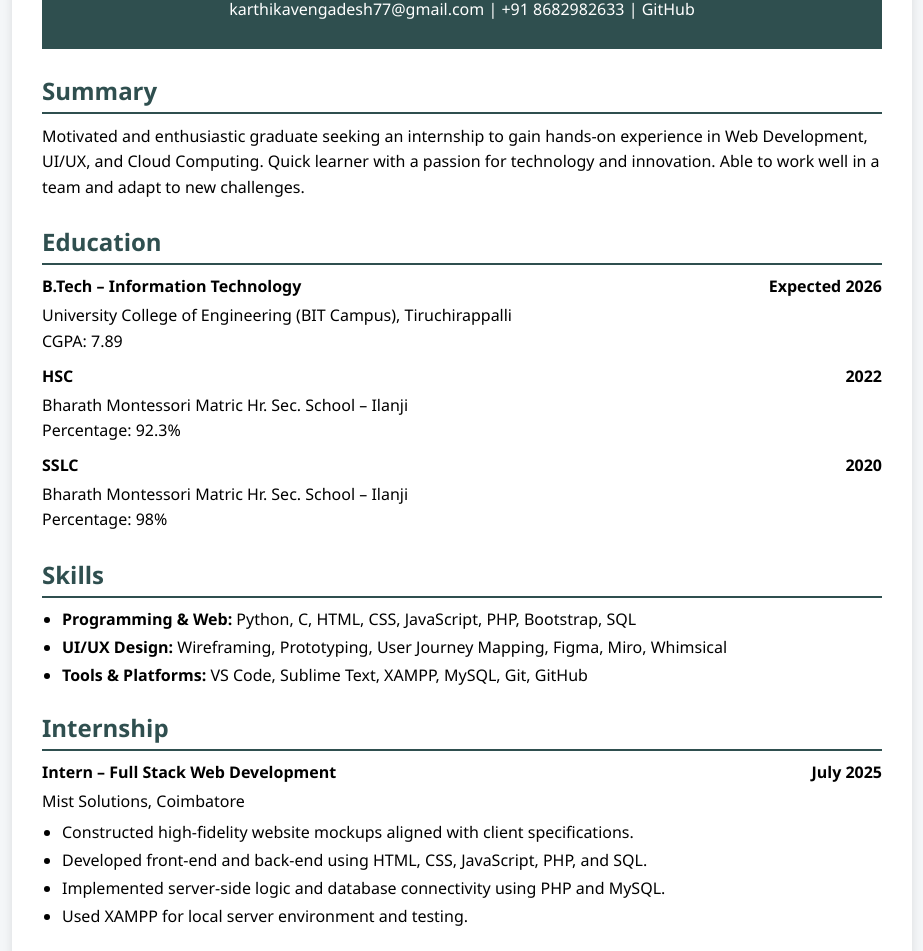
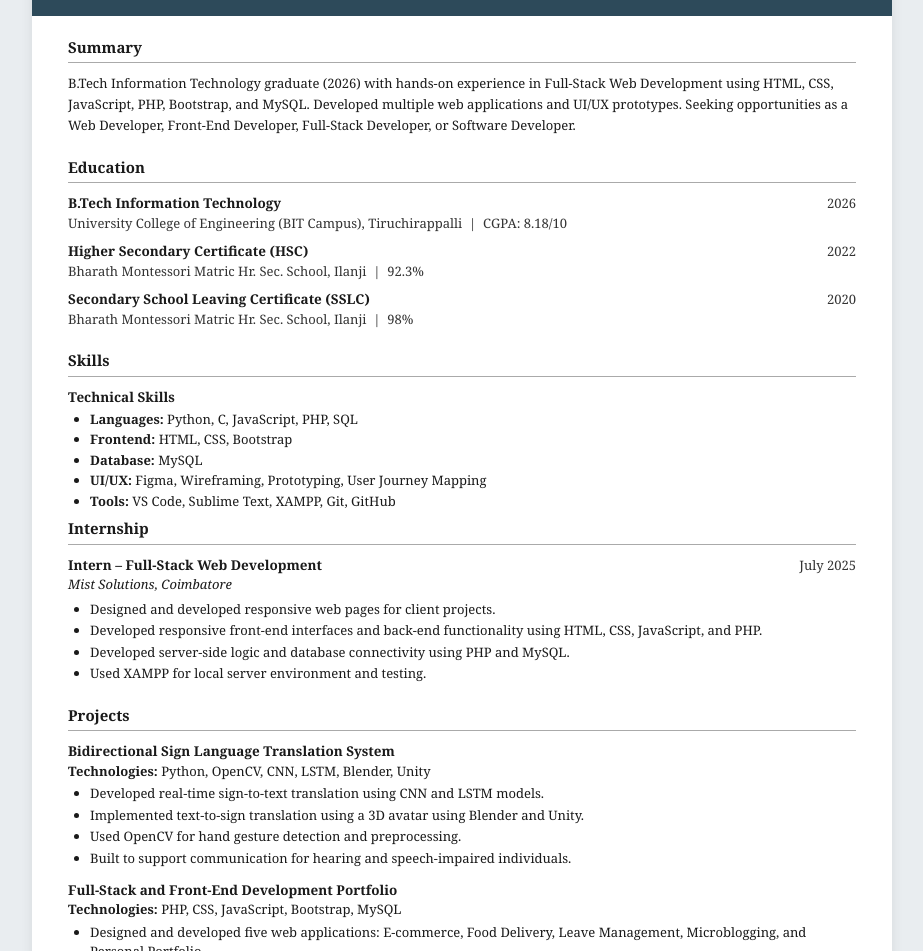
Before and after one commit to Karthika2706/kart, a plain HTML site: page portfolio.html in a window 1280 px wide. Shown: the part 124-1075 px from the top of the page, without its empty margins (178-1101 px from the left). Drawn offline with Linux system fonts and the light colour scheme.

Commit message:
Update portfolio.html

```diff
--- a/portfolio.html
+++ b/portfolio.html
@@ -1,197 +1,336 @@
 <!DOCTYPE html>
 <html lang="en">
 <head>
-  <meta charset="UTF-8">
-  <meta name="viewport" content="width=device-width, initial-scale=1.0">
-  <title>Karthika V - Resume</title>
+  <meta charset="UTF-8" />
+  <meta name="viewport" content="width=device-width, initial-scale=1.0"/>
+  <title>Karthika V – Resume</title>
+  <style>
+    *, *::before, *::after { box-sizing: border-box; margin: 0; padding: 0; }
 
-  <style>
-    * {
-      margin: 0;
-      padding: 0;
-      box-sizing: border-box;
-      font-family: "Segoe UI", sans-serif;
+    body {
+      font-family: Georgia, 'Times New Roman', serif;
+      font-size: 13.5px;
+      color: #1a1a1a;
+      background: #e9edf0;
+      line-height: 1.5;
+      padding: 24px 0;
     }
 
-    body {
-      background: #f4f6f8;
-      padding: 20px;
+    .page {
+      max-width: 860px;
+      margin: 0 auto;
+      background: #fff;
+      box-shadow: 0 0 12px rgba(0,0,0,0.08);
     }
 
-    .resume {
-      max-width: 900px;
-      margin: auto;
-      background: #ffffff;
-      padding: 30px;
-      box-shadow: 0 0 10px rgba(0,0,0,0.1);
+    /* ── Header ── */
+    .header {
+      background: #2d4a5a;
+      color: #fff;
+      padding: 28px 36px 24px;
+    }
+    .header h1 {
+      font-size: 26px;
+      font-weight: bold;
+      letter-spacing: 0.3px;
+      margin-bottom: 6px;
+    }
+    .header .contact {
+      font-size: 12.5px;
+      color: #d0dde5;
+    }
+    .header .contact a {
+      color: #d0dde5;
+      text-decoration: none;
+    }
+    .header .contact strong {
+      color: #fff;
     }
 
-    .header {
-      background: #2f4f4f;
-      color: #ffffff;
-      padding: 20px;
-      text-align: center;
+    /* ── Body ── */
+    .body {
+      padding: 20px 36px 36px;
     }
 
-    .header h1 {
-      margin-bottom: 8px;
+    /* ── Section ── */
+    .section {
+      margin-bottom: 20px;
+    }
+    .section-title {
+      font-size: 15px;
+      font-weight: bold;
+      color: #1a1a1a;
+      border-bottom: 1.5px solid #aaa;
+      padding-bottom: 4px;
+      margin-bottom: 10px;
     }
 
-    .header a {
-      color: #ffffff;
-      text-decoration: none;
-      font-weight: 500;
-    }
-
-    section {
-      margin-top: 25px;
-    }
-
-    h2 {
-      border-bottom: 2px solid #2f4f4f;
-      padding-bottom: 5px;
-      margin-bottom: 10px;
-      color: #2f4f4f;
-    }
-
-    p {
-      margin: 6px 0;
+    /* ── Summary ── */
+    .summary p {
+      font-size: 13px;
       line-height: 1.6;
     }
 
-    ul {
-      margin-left: 20px;
+    /* ── Education ── */
+    .edu-entry {
+      margin-bottom: 8px;
+    }
+    .edu-row {
+      display: flex;
+      justify-content: space-between;
+      align-items: baseline;
+    }
+    .edu-degree {
+      font-weight: bold;
+      font-size: 13.5px;
+    }
+    .edu-year {
+      font-size: 13px;
+      color: #333;
+      white-space: nowrap;
+      margin-left: 16px;
+    }
+    .edu-detail {
+      font-size: 13px;
+      color: #333;
     }
 
-    li {
+    /* ── Skills ── */
+    .skills-group {
       margin-bottom: 6px;
     }
+    .skills-group-title {
+      font-weight: bold;
+      font-size: 13.5px;
+      margin-bottom: 3px;
+    }
+    .skills-list {
+      list-style: disc;
+      padding-left: 22px;
+    }
+    .skills-list li {
+      font-size: 13px;
+      margin-bottom: 1px;
+    }
+    .skills-list li strong {
+      font-weight: bold;
+    }
 
-    .row {
+    /* ── Internship ── */
+    .exp-header {
       display: flex;
       justify-content: space-between;
-      margin-top: 10px;
-      font-weight: 600;
+      align-items: baseline;
+    }
+    .exp-title {
+      font-weight: bold;
+      font-size: 13.5px;
+    }
+    .exp-date {
+      font-size: 13px;
+      color: #333;
+      white-space: nowrap;
+      margin-left: 16px;
+    }
+    .exp-company {
+      font-style: italic;
+      font-size: 13px;
+      margin-bottom: 5px;
+    }
+    .exp-bullets {
+      list-style: disc;
+      padding-left: 22px;
+    }
+    .exp-bullets li {
+      font-size: 13px;
+      margin-bottom: 2px;
     }
 
-    @media (max-width: 600px) {
-      .row {
-        flex-direction: column;
-      }
+    /* ── Projects ── */
+    .project-entry {
+      margin-bottom: 12px;
+    }
+    .project-title {
+      font-weight: bold;
+      font-size: 13.5px;
+    }
+    .project-tech {
+      font-size: 13px;
+      margin-bottom: 3px;
+    }
+    .project-tech strong {
+      font-weight: bold;
+    }
+    .project-bullets {
+      list-style: disc;
+      padding-left: 22px;
+    }
+    .project-bullets li {
+      font-size: 13px;
+      margin-bottom: 2px;
+    }
+
+    /* ── Certifications ── */
+    .cert-list {
+      list-style: disc;
+      padding-left: 22px;
+    }
+    .cert-list li {
+      font-size: 13px;
+      margin-bottom: 2px;
+    }
+
+    /* ── Languages ── */
+    .languages p {
+      font-size: 13px;
+    }
+
+    @media print {
+      body { font-size: 12px; background: #fff; padding: 0; }
+      .page { max-width: 100%; box-shadow: none; margin: 0.5in; }
+      @page { margin: 0.6in; }
     }
   </style>
-
 </head>
 <body>
+<div class="page">
 
-  <div class="resume">
+  <!-- Header -->
+  <div class="header">
+    <h1>Karthika V</h1>
+    <div class="contact">
+      karthikavengadesh477@gmail.com &nbsp;|&nbsp; +91 8682982633 &nbsp;|&nbsp;
+      <strong>GitHub:</strong> <a href="https://karthika2706.github.io/kart/"
+>https://karthika2706.github.io/kart/</a>
+    </div>
+  </div>
 
-    <!-- Header -->
-    <div class="header">
-      <h1>Karthika V</h1>
-      <p>
-        karthikavengadesh77@gmail.com | +91 8682982633 |
-        <a href="https://github.com/Karthika2706" target="_blank">GitHub</a>
-      </p>
+  <div class="body">
+
+    <!-- Summary -->
+    <div class="section summary">
+      <div class="section-title">Summary</div>
+      <p>B.Tech Information Technology graduate (2026) with hands-on experience in Full-Stack Web Development using HTML, CSS, JavaScript, PHP, Bootstrap, and MySQL. Developed multiple web applications and UI/UX prototypes. Seeking opportunities as a Web Developer, Front-End Developer, Full-Stack Developer, or Software Developer.</p>
     </div>
 
-    <!-- Summary -->
-    <section>
-      <h2>Summary</h2>
-      <p>
-        Motivated and enthusiastic graduate seeking an internship to gain hands-on experience in
-        Web Development, UI/UX, and Cloud Computing. Quick learner with a passion for technology
-        and innovation. Able to work well in a team and adapt to new challenges.
-      </p>
-    </section>
+    <!-- Education -->
+    <div class="section">
+      <div class="section-title">Education</div>
 
-    <!-- Education -->
-    <section>
-      <h2>Education</h2>
+      <div class="edu-entry">
+        <div class="edu-row">
+          <span class="edu-degree">B.Tech Information Technology</span>
+          <span class="edu-year"> 2026</span>
+        </div>
+        <div class="edu-detail">University College of Engineering (BIT Campus), Tiruchirappalli &nbsp;|&nbsp; CGPA: 8.18/10</div>
+      </div>
 
-      <div class="row">
-        <strong>B.Tech – Information Technology</strong>
-        <span>Expected 2026</span>
+      <div class="edu-entry">
+        <div class="edu-row">
+          <span class="edu-degree">Higher Secondary Certificate (HSC)</span>
+          <span class="edu-year">2022</span>
+        </div>
+        <div class="edu-detail">Bharath Montessori Matric Hr. Sec. School, Ilanji &nbsp;|&nbsp; 92.3%</div>
       </div>
-      <p>University College of Engineering (BIT Campus), Tiruchirappalli<br>CGPA: 7.89</p>
 
-      <div class="row">
-        <strong>HSC</strong>
-        <span>2022</span>
+      <div class="edu-entry">
+        <div class="edu-row">
+          <span class="edu-degree">Secondary School Leaving Certificate (SSLC)</span>
+          <span class="edu-year">2020</span>
+        </div>
+        <div class="edu-detail">Bharath Montessori Matric Hr. Sec. School, Ilanji &nbsp;|&nbsp; 98%</div>
       </div>
-      <p>Bharath Montessori Matric Hr. Sec. School – Ilanji<br>Percentage: 92.3%</p>
-
-      <div class="row">
-        <strong>SSLC</strong>
-        <span>2020</span>
-      </div>
-      <p>Bharath Montessori Matric Hr. Sec. School – Ilanji<br>Percentage: 98%</p>
-    </section>
+    </div>
 
     <!-- Skills -->
-    <section>
-      <h2>Skills</h2>
-      <ul>
-        <li><strong>Programming & Web:</strong> Python, C, HTML, CSS, JavaScript, PHP, Bootstrap, SQL</li>
-        <li><strong>UI/UX Design:</strong> Wireframing, Prototyping, User Journey Mapping, Figma, Miro, Whimsical</li>
-        <li><strong>Tools & Platforms:</strong> VS Code, Sublime Text, XAMPP, MySQL, Git, GitHub</li>
-      </ul>
-    </section>
+    <div class="section">
+      <div class="section-title">Skills</div>
+
+      <div class="skills-group">
+        <div class="skills-group-title">Technical Skills</div>
+        <ul class="skills-list">
+          <li><strong>Languages:</strong> Python, C, JavaScript, PHP, SQL</li>
+          <li><strong>Frontend:</strong> HTML, CSS, Bootstrap</li>
+          <li><strong>Database:</strong> MySQL</li>
+          <li><strong>UI/UX:</strong> Figma, Wireframing, Prototyping, User Journey Mapping</li>
+          <li><strong>Tools:</strong> VS Code, Sublime Text, XAMPP, Git, GitHub</li>
+        </ul>
+      </div>
+
+      <div class="skills-group">
+
+    </div>
 
     <!-- Internship -->
-    <section>
-      <h2>Internship</h2>
+    <div class="section">
+      <div class="section-title">Internship</div>
 
-      <div class="row">
-        <strong>Intern – Full Stack Web Development</strong>
-        <span>July 2025</span>
+      <div class="exp-header">
+        <span class="exp-title">Intern – Full-Stack Web Development</span>
+        <span class="exp-date">July 2025</span>
       </div>
-      <p>Mist Solutions, Coimbatore</p>
-
-      <ul>
-        <li>Constructed high-fidelity website mockups aligned with client specifications.</li>
-        <li>Developed front-end and back-end using HTML, CSS, JavaScript, PHP, and SQL.</li>
-        <li>Implemented server-side logic and database connectivity using PHP and MySQL.</li>
+      <div class="exp-company">Mist Solutions, Coimbatore</div>
+      <ul class="exp-bullets">
+        <li>Designed and developed responsive web pages for client projects.</li>
+        <li>Developed responsive front-end interfaces and back-end functionality using HTML, CSS, JavaScript, and PHP.</li>
+        <li>Developed server-side logic and database connectivity using PHP and MySQL.</li>
         <li>Used XAMPP for local server environment and testing.</li>
       </ul>
-    </section>
+    </div>
 
     <!-- Projects -->
-    <section>
-      <h2>Projects</h2>
+    <div class="section">
+      <div class="section-title">Projects</div>
 
-      <p><strong>Full-Stack and Front-End Development Portfolio</strong></p>
-      <p><em>Technologies:</em> PHP, CSS, JavaScript, Bootstrap, MySQL</p>
-      <ul>
-        <li>Developed a comprehensive portfolio with modules like E-commerce, Food Delivery, Leave Management, and Microblogging.</li>
-        <li>Created responsive client website prototypes for Bright Interiors and Nandi Diamond.</li>
-      </ul>
+      <div class="project-entry">
+        <div class="project-title">Bidirectional Sign Language Translation System</div>
+        <div class="project-tech"><strong>Technologies:</strong> Python, OpenCV, CNN, LSTM, Blender, Unity</div>
+        <ul class="project-bullets">
+          <li>Developed real-time sign-to-text translation using CNN and LSTM models.</li>
+          <li>Implemented text-to-sign translation using a 3D avatar using Blender and Unity.</li>
+          <li>Used OpenCV for hand gesture detection and preprocessing.</li>
+          <li>Built to support communication for hearing and speech-impaired individuals.</li>
+        </ul>
+      </div>
 
-      <p><strong>UI/UX Design and Prototyping</strong></p>
-      <p><em>Tools:</em> Figma, Mural, Whimsical</p>
-      <ul>
-        <li>Designed an interactive Book Reading Application prototype with intuitive navigation and typography.</li>
-      </ul>
-    </section>
+      <div class="project-entry">
+        <div class="project-title">Full-Stack and Front-End Development Portfolio</div>
+        <div class="project-tech"><strong>Technologies:</strong> PHP, CSS, JavaScript, Bootstrap, MySQL</div>
+        <ul class="project-bullets">
+          <li>Designed and developed five web applications: E-commerce, Food Delivery, Leave Management, Microblogging, and Personal Portfolio.</li>
+          <li>Implemented responsive web design principles to ensure compatibility across devices.</li>
+          <li>Developed client website prototypes for Bright Interiors and Nandi Diamond.</li>
+        </ul>
+      </div>
+
+      <div class="project-entry">
+        <div class="project-title">UI/UX Design and Prototyping</div>
+        <div class="project-tech"><strong>Tools:</strong> Figma, Mural, Whimsical</div>
+        <ul class="project-bullets">
+          <li>Designed a high-fidelity interactive mobile prototype for a book reading application using Figma.</li>
+          <li>Focused on improving user experience through intuitive navigation and accessible typography.</li>
+        </ul>
+      </div>
+    </div>
 
     <!-- Certifications -->
-    <section>
-      <h2>Certifications</h2>
-      <ul>
-        <li>UI/UX Designing using ChatGPT – Simplilearn SkillUp</li>
-        <li>Generative AI in Action – IBM SkillsBuild</li>
-        <li>Microsoft Office Essentials – Microsoft & Naan Mudhalvan</li>
-        <li>Salesforce Developer – ServiceNow / Smartbridge & Naan Mudhalvan</li>
+    <div class="section">
+      <div class="section-title">Certifications</div>
+      <ul class="cert-list">
+        <li>Generative AI in Action – IBM</li>
+        <li>Salesforce Developer – Smartbridge</li>
+        <li>UI/UX Designing using ChatGPT – Simplilearn</li>
+        <li>Microsoft Office Essentials – TNSDC</li>
       </ul>
-    </section>
+    </div>
 
     <!-- Languages -->
-    <section>
-      <h2>Languages</h2>
-      <p>Tamil (Native) | English</p>
-    </section>
+    <div class="section languages">
+      <div class="section-title">Languages</div>
+      <p>Tamil (Native) &nbsp;|&nbsp; English</p>
+    </div>
 
-  </div>
-
+  </div><!-- /body -->
+</div><!-- /page -->
 </body>
 </html>
```
